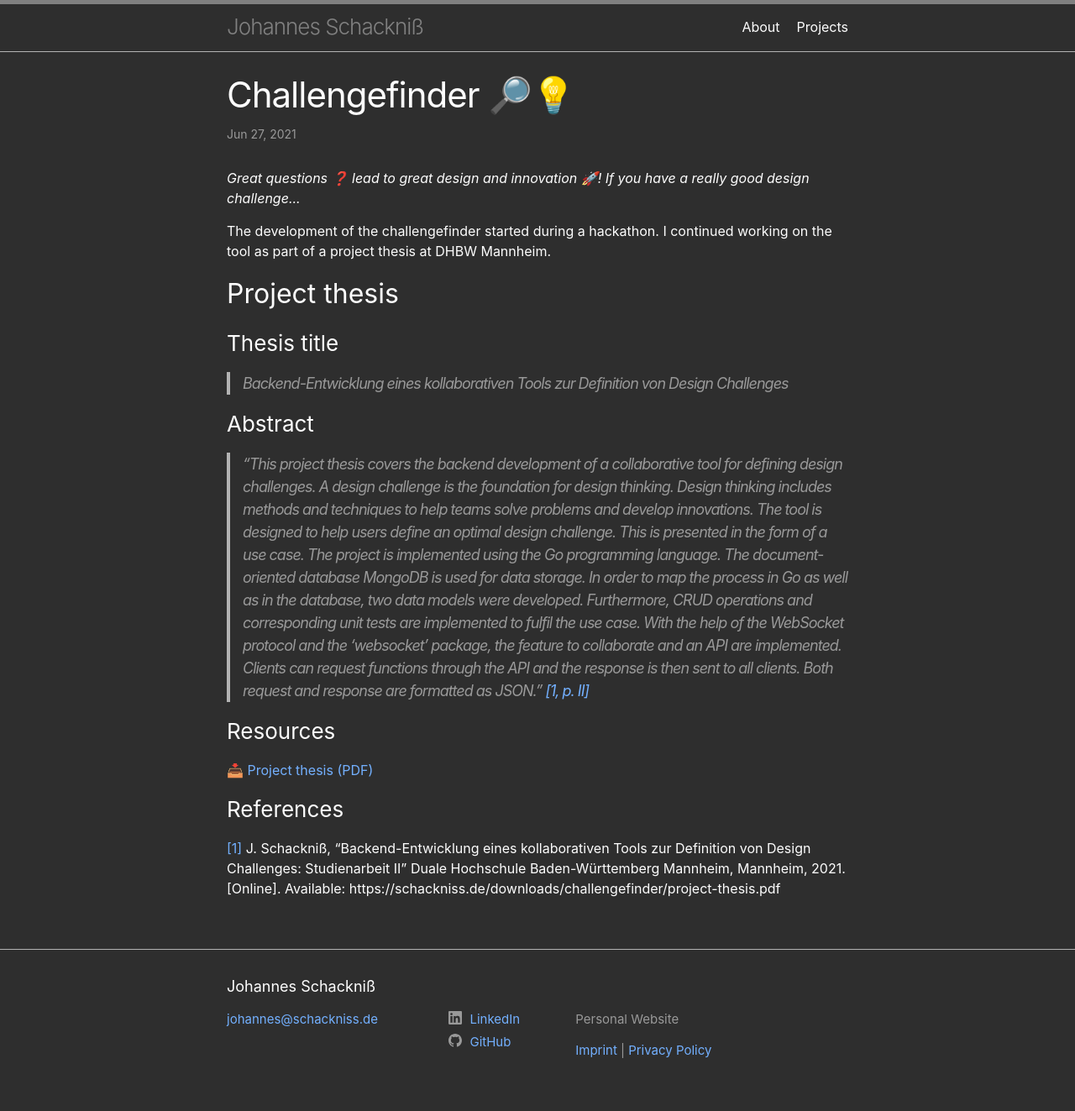
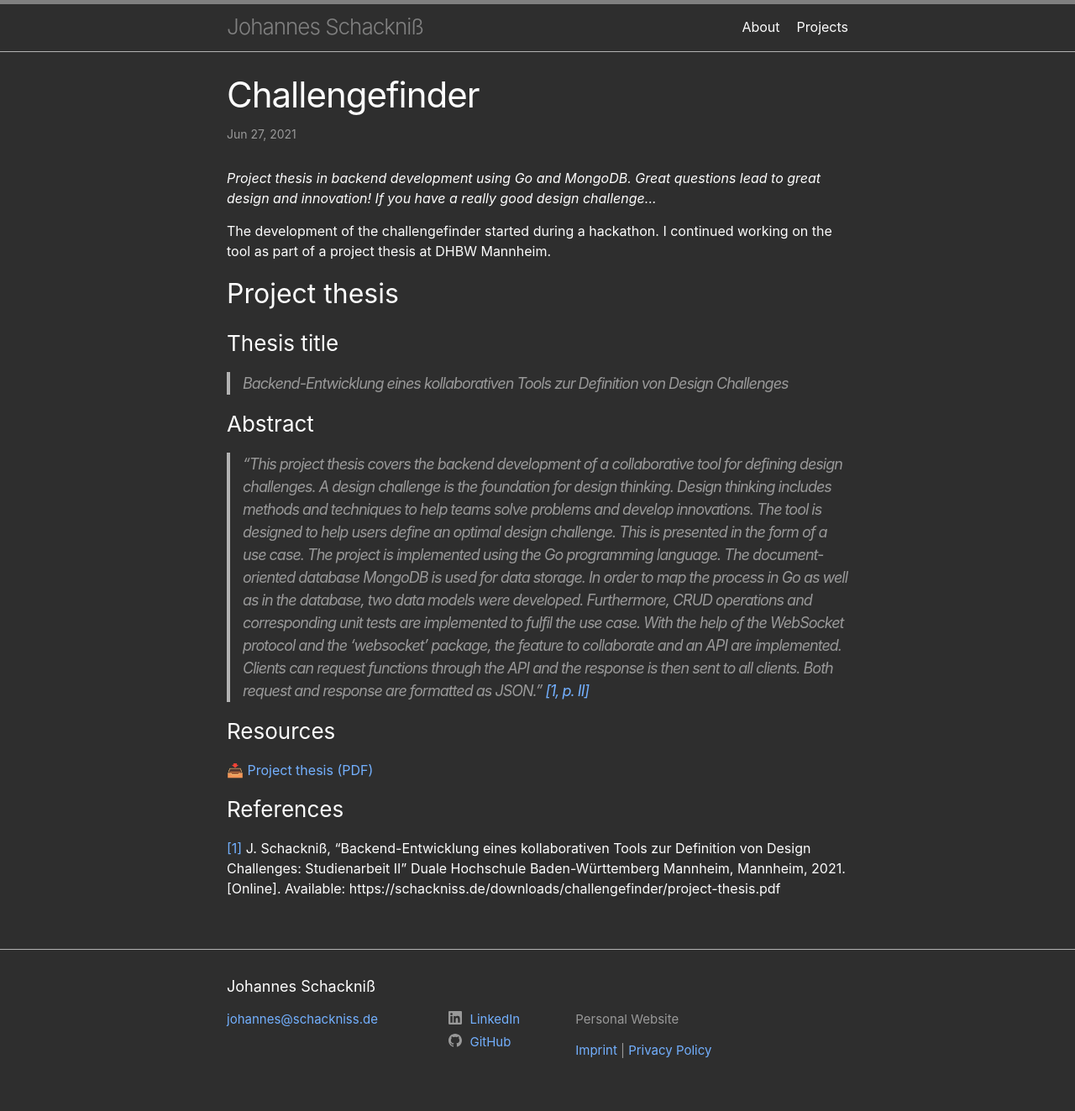
Before and after one commit to schackniss/schackniss.de, a Jekyll site: the page built from _posts/2021-06-27-challengefinder.md, in a window 1280 px wide. Shown: the whole page at 84% size. Built offline with Jekyll 4.4.1, drawn with Linux system fonts in a browser that asks for light colours.

Commit message:
Update title and description

```diff
--- a/_posts/2021-06-27-challengefinder.md
+++ b/_posts/2021-06-27-challengefinder.md
@@ -1,7 +1,7 @@
 ---
 layout: post
-title: Challengefinder 🔎💡
-description: Great questions ❓ lead to great design and innovation 🚀! If you have a really good design challenge...
+title: Challengefinder
+description: Project thesis in backend development using Go and MongoDB. Great questions lead to great design and innovation! If you have a really good design challenge...
 ---
 The development of the challengefinder started during a hackathon. I continued working on the tool as part of a project thesis at DHBW Mannheim.
 
```
